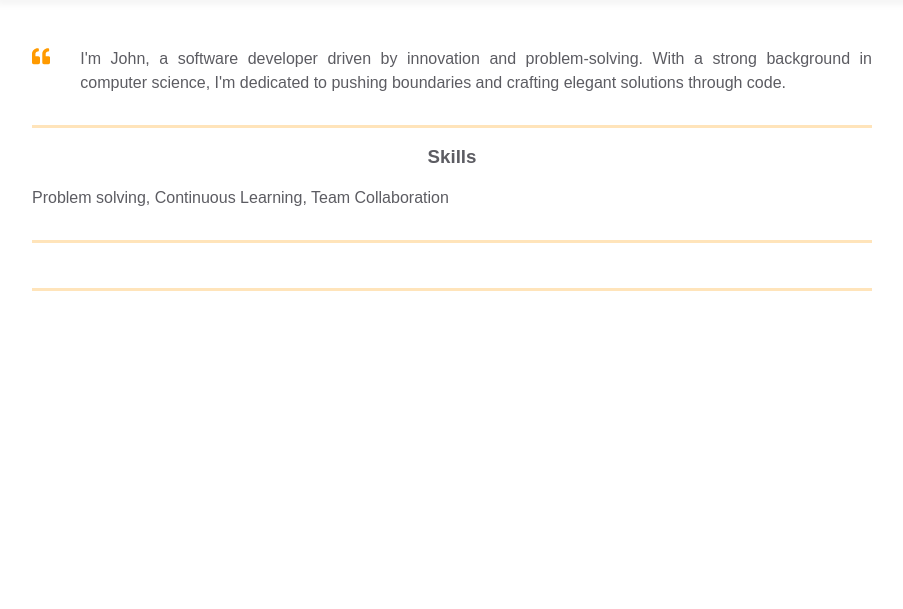
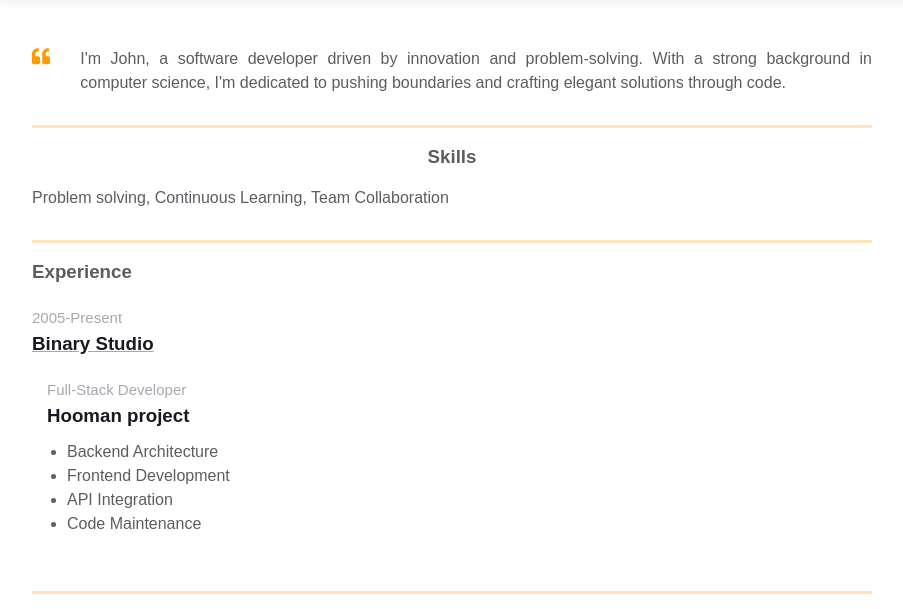
Before and after one commit to ImTsar/homepage, a plain HTML site: page index.html in a window 1280 px wide. Shown: the part 384-993 px from the top of the page, without its empty margins (188-1091 px from the left). Before the commit the page ends 800 px from the top, so only its background shows below. Drawn offline with Linux system fonts and the light colour scheme.

Commit message:
Added project details to work experience section

```diff
--- a/index.html
+++ b/index.html
@@ -118,8 +118,25 @@
       <div class="container">
         <div class="resume__block">
           <div class="main-info fh">
-            <div class="experiences"></div>
+            <div class="experiences">
+              <h3 class="experiences__header">Experience</h3>
+              <div class="experiences__company">
+                <div class="experiences__company-header">
+                  <span class="experiences__company-header-durability">2005-Present</span>
+                  <h3 class="experiences__company-header-name">Binary Studio</h3>
+                </div>
 
+                <div class="experiences__company-project">
+                  <span class="experiences__company-project-role">Full-Stack Developer</span>
+                  <h3 class="experiences__company-project-name">Hooman project</h3>
+                  <ul class="experiences__company-project-responsibilities">
+                    <li>Backend Architecture</li>
+                    <li>Frontend Development</li>
+                    <li>API Integration</li>
+                    <li>Code Maintenance</li>
+                  </ul>
+                </div>
+              </div>
             <div class="additional-info fv"></div>
           </div>
         </div>
```
